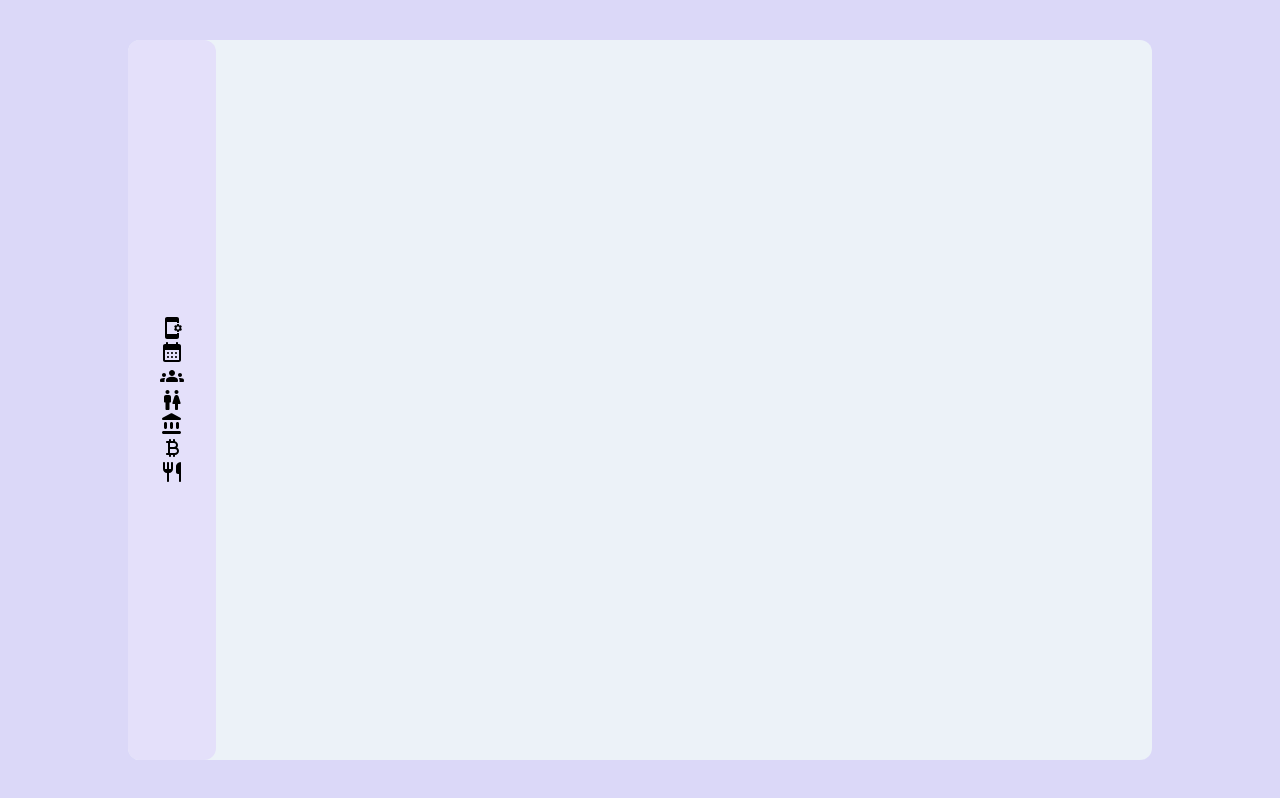
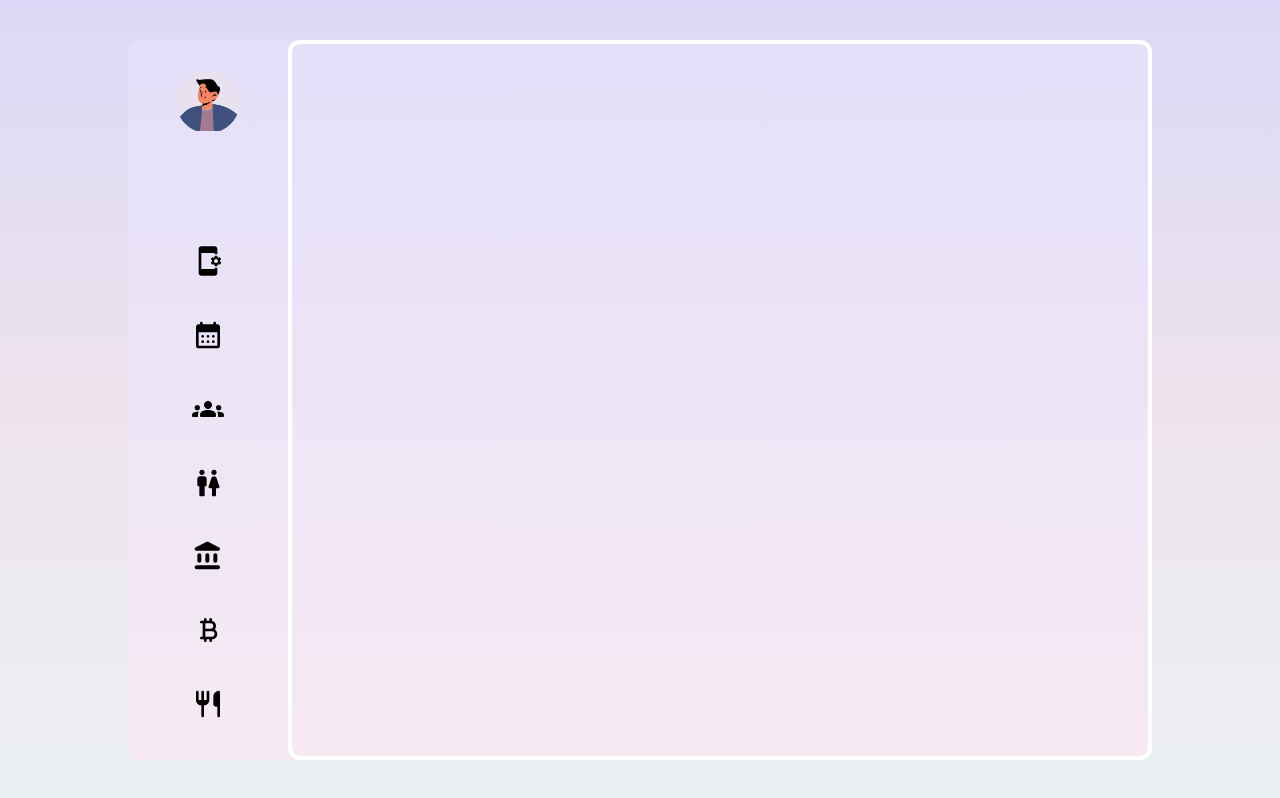
Before and after one commit to cr9169/new_tech_personal_dashboard, a React (Vite) app in the folder front/: page / in a window 1280 px wide. Built offline with nearby package versions, Linux system fonts and the light colour scheme.

Commit message:
in progress with toolar (added avatar, button icons)

```diff
--- a/front/src/App.css
+++ b/front/src/App.scss
@@ -25,12 +25,20 @@ body {
 html {
   /* clr - color, fs - font size, ff - font family, fw - font weight */
 
-  --clr-main-background: hsl(246, 69%, 91%);
-  --clr-main-window-background: hsl(213, 48%, 95%);
-  --clr-toolbar-background: hsl(249, 73%, 93%);
+  --clr-gradient-main-background-start: hsl(244, 66%, 91%);
+  --clr-gradient-main-background-middle: hsl(306, 23%, 91%);
+  --clr-gradient-main-background-end: hsl(207, 27%, 94%);
+
+  --clr-gradient-main-window-background-start: hsl(213, 48%, 95%);
+  --clr-gradient-main-window-background-end: hsl(327, 43%, 96%);
+
+  --clr-gradient-toolbar-background-start: hsl(249, 73%, 93%);
+  --clr-gradient-toolbar-background-end: hsl(318, 42%, 94%);
+
   --clr-regular-cards-background: hsl(0, 0%, 99%);
-  --clr-gradiant-cards-dark-background: hsl(273, 66%, 48%);
-  --clr-gradiant-cards-bright-background: hsl(336, 100%, 72%);
+
+  --clr-gradient-cards-dark-background: hsl(273, 66%, 48%);
+  --clr-gradient-cards-bright-background: hsl(336, 100%, 72%);
 
   --clr-special-buttons-color: hsl(263, 49%, 85%);
 
@@ -61,7 +69,13 @@ body {
 body {
   line-height: 1.5;
   -webkit-font-smoothing: antialiased;
-  background-color: var(--clr-main-background);
+  background-image: linear-gradient(
+    to bottom,
+    var(--clr-gradient-main-background-start),
+    var(--clr-gradient-main-background-middle),
+    var(--clr-gradient-main-background-end)
+  );
+  // background-color: var(--clr-dark-font);
 }
 
 img,
--- a/front/src/App.tsx
+++ b/front/src/App.tsx
@@ -1,5 +1,5 @@
-import "./App.css";
-import Dashboard from "./components/Dashboard/Dashbord";
+import "./App.scss";
+import Dashboard from "./components/Dashboard/Dashboard";
 
 function App() {
   return (
--- a/front/src/components/Dashboard/Dashboard.scss
+++ b/front/src/components/Dashboard/Dashboard.scss
@@ -1,8 +1,15 @@
 .dashboard-main-box {
+  --clr-gradient-toolbar-background-start: hsl(249, 73%, 93%);
+  --clr-gradient-toolbar-background-end: hsl(318, 42%, 94%);
+
   height: 90%;
   width: 80%;
   display: flex;
-  background-color: var(--clr-main-window-background);
+  flex-direction: row;
+  background-image: linear-gradient(
+    to bottom,
+    var(--clr-gradient-toolbar-background-start),
+    var(--clr-gradient-toolbar-background-end)
+  );
   border-radius: 0.75rem;
-  z-index: 2;
 }
--- a/front/src/components/Dashboard/Dashbord.tsx
+++ b/front/src/components/Dashboard/Dashboard.tsx
@@ -6,8 +6,8 @@ import DataScreen from "./DataScreen/DataScreen";
 const Dashboard = () => {
   return (
     <div className="dashboard-main-box">
+      <Toolbar />
       <DataScreen />
-      <Toolbar />
     </div>
   );
 };
--- a/front/src/components/Dashboard/DataScreen/DataScreen.scss
+++ b/front/src/components/Dashboard/DataScreen/DataScreen.scss
@@ -1,8 +1,8 @@
 .datascreen-main-box {
-  --clr-main-window-background: hsl(213, 48%, 95%);
+  height: 100%;
 
-  height: 100%;
-  width: auto;
+  border: 0.25rem solid white;
+  border-radius: 0.75rem;
+  flex-grow: 1;
   z-index: 2;
-  background-color: var(--clr-main-window-background);
 }
--- a/front/src/components/Dashboard/Toolbar/Toolbar.scss
+++ b/front/src/components/Dashboard/Toolbar/Toolbar.scss
@@ -1,15 +1,29 @@
 .toolbar-main-box {
-  --clr-toolbar-background: hsl(249, 73%, 93%);
-
-  height: 90%;
-  position: absolute;
-  background-color: var(--clr-toolbar-background);
-  padding: 1rem 2rem;
+  height: 100%;
+  padding: 2rem 3rem;
   display: flex;
   flex-direction: column;
-  align-items: center;
   justify-content: center;
+  gap: 5%;
   border-radius: 0.75rem;
   z-index: 1;
-  //   gap: 1%;
 }
+
+.avatar {
+  background-image: url("../../../assets/avatar.png");
+  width: 4rem;
+  height: 4rem;
+  background-color: transparent;
+  background-size: cover;
+  background-position: center;
+  margin-bottom: 5rem;
+}
+
+button {
+  background-color: transparent;
+  border: transparent;
+}
+
+.component-icon {
+  font-size: 10rem;
+}
--- a/front/src/components/Dashboard/Toolbar/Toolbar.tsx
+++ b/front/src/components/Dashboard/Toolbar/Toolbar.tsx
@@ -11,13 +11,46 @@ import RestaurantRoundedIcon from "@mui/icons-material/RestaurantRounded";
 const Toolbar = () => {
   return (
     <div className="toolbar-main-box">
-      <AppSettingsAltRoundedIcon />
-      <CalendarMonthRoundedIcon />
-      <GroupsRoundedIcon />
-      <WcRoundedIcon />
-      <AccountBalanceRoundedIcon />
-      <CurrencyBitcoinRoundedIcon />
-      <RestaurantRoundedIcon />
+      <div className="avatar"></div>
+      <button>
+        <AppSettingsAltRoundedIcon
+          className="component-icon"
+          sx={{ fontSize: "2rem" }}
+        />
+      </button>
+      <button>
+        <CalendarMonthRoundedIcon
+          className="component-icon"
+          sx={{ fontSize: "2rem" }}
+        />
+      </button>
+      <button>
+        <GroupsRoundedIcon
+          className="component-icon"
+          sx={{ fontSize: "2rem" }}
+        />
+      </button>
+      <button>
+        <WcRoundedIcon className="component-icon" sx={{ fontSize: "2rem" }} />
+      </button>
+      <button>
+        <AccountBalanceRoundedIcon
+          className="component-icon"
+          sx={{ fontSize: "2rem" }}
+        />
+      </button>
+      <button>
+        <CurrencyBitcoinRoundedIcon
+          className="component-icon"
+          sx={{ fontSize: "2rem" }}
+        />
+      </button>
+      <button>
+        <RestaurantRoundedIcon
+          className="component-icon"
+          sx={{ fontSize: "2rem" }}
+        />
+      </button>
     </div>
   );
 };
```
Also changed, not shown: front/src/assets/avatar.png (added).
